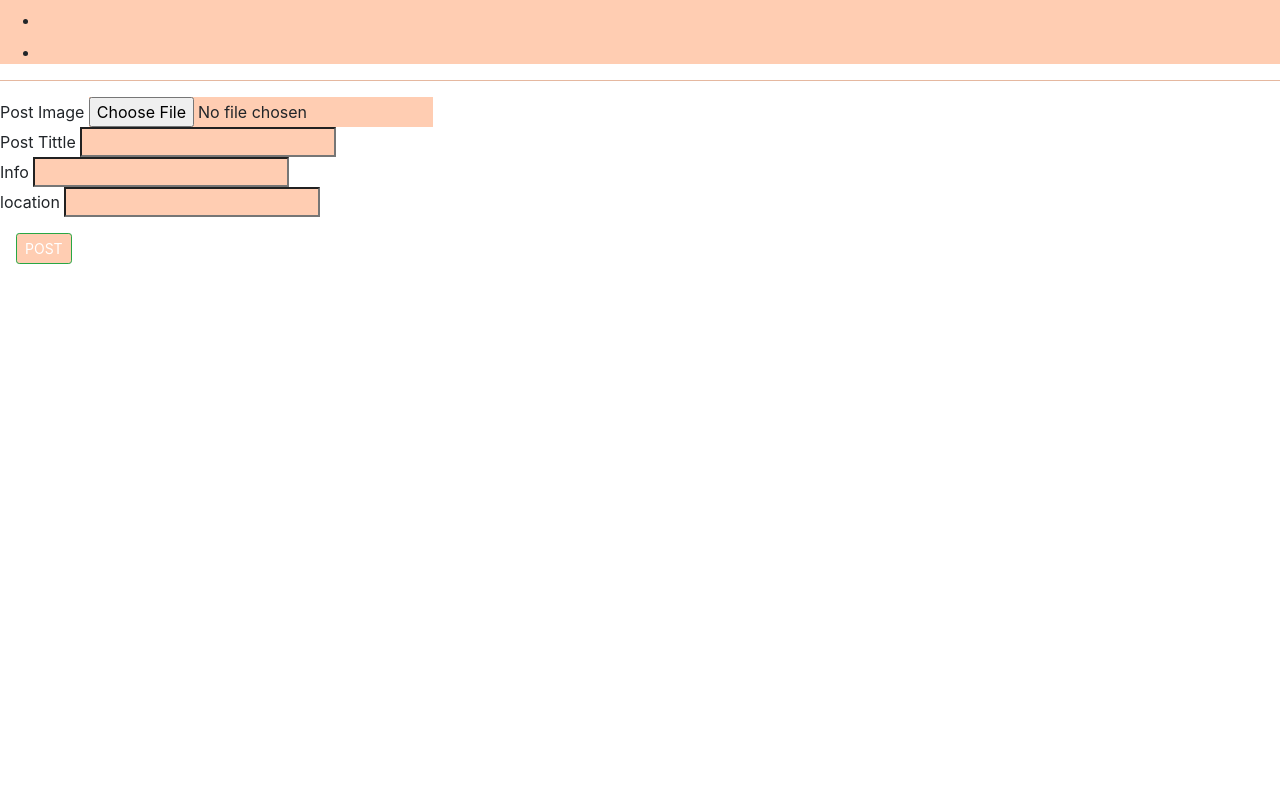
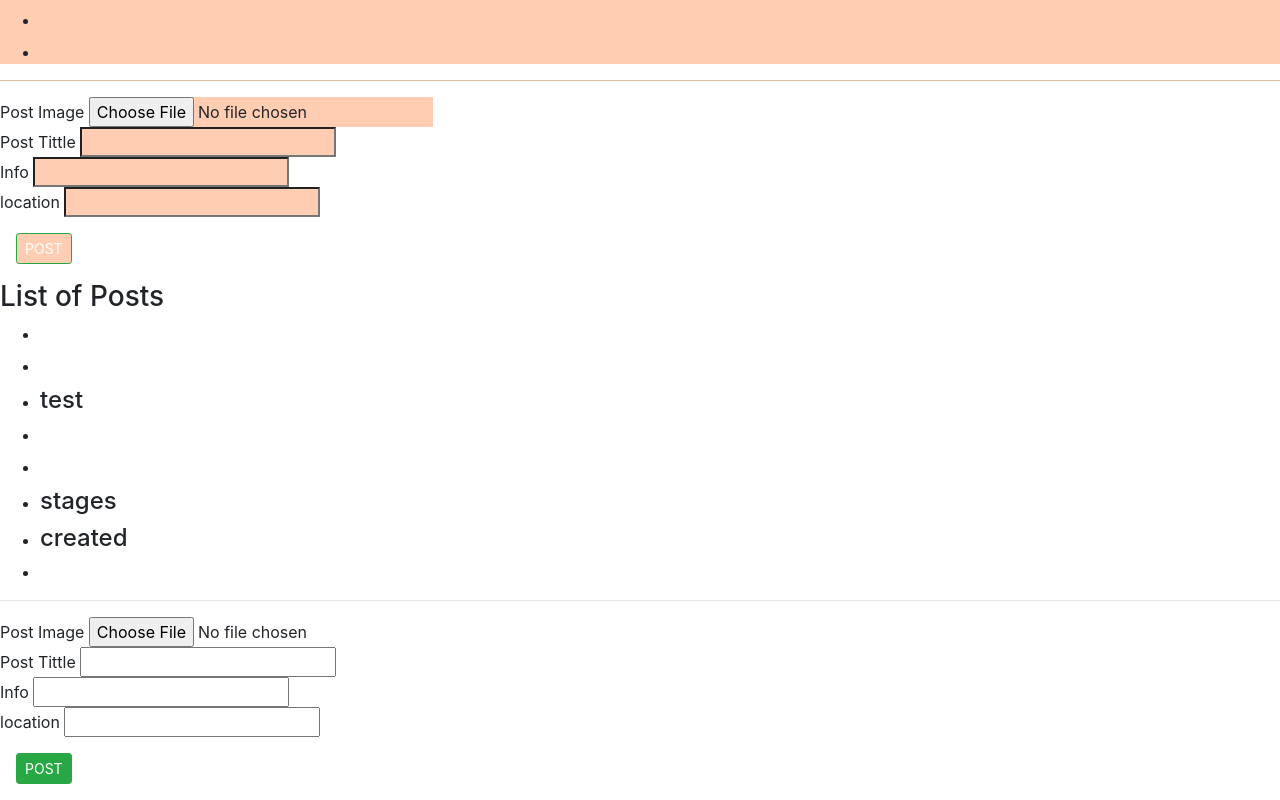
Before and after one commit to NessaAz/iReporter, an Angular app in the folder Front-End/iReporter/: page / in a window 1280 px wide. Shown: the part 222-1022 px from the top of the page. Before the commit the page ends 800 px from the top, so only its background shows below. Built offline with nearby package versions, Linux system fonts and the light colour scheme; no server answers.

Commit message:
feat: app- registers created component in the parent component and adds templates inheritance

```diff
--- a/Front-End/iReporter/src/app/app.component.html
+++ b/Front-End/iReporter/src/app/app.component.html
@@ -1,2 +1,3 @@
 <h1 class="text-center">Welcome to iReporter</h1>
 <app-posts></app-posts>
+<app-interventions></app-interventions>
--- a/Front-End/iReporter/src/app/app.module.ts
+++ b/Front-End/iReporter/src/app/app.module.ts
@@ -5,17 +5,19 @@ import { AppRoutingModule } from './app-routing.module';
 import { AppComponent } from './app.component';
 import { PostsComponent } from './components/posts/posts.component';
 import {FormsModule} from "@angular/forms";
+import { InterventionsComponent } from './components/interventions/interventions.component';
 
 @NgModule({
   declarations: [
     AppComponent,
-    PostsComponent
+    PostsComponent,
+    InterventionsComponent,
   ],
     imports: [
         BrowserModule,
         AppRoutingModule,
         HttpClientModule,
-        FormsModule
+        FormsModule,
     ],
   providers: [],
   bootstrap: [AppComponent]
```
